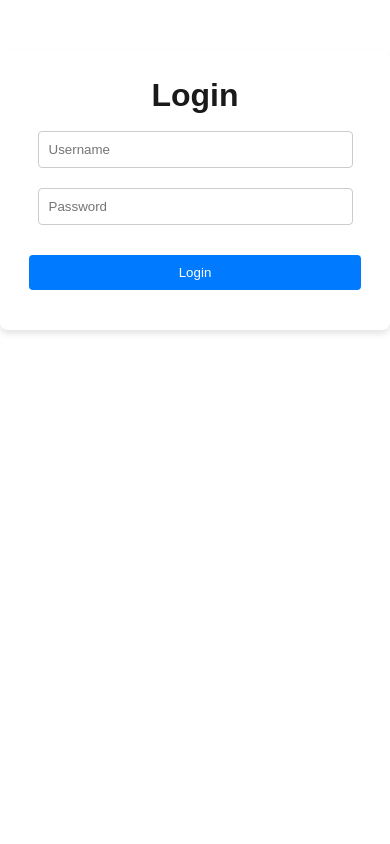
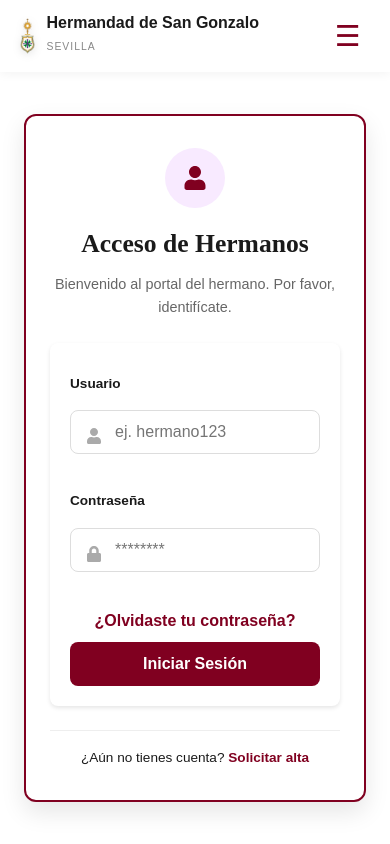
Before and after one commit to ignblabla/TFG, a React app in the folder frontend/: page /login in a window 390 px wide. Built offline with nearby package versions, Linux system fonts and the light colour scheme; the HTML template or start-up script is replaced by a standard one.

Commit message:
style: implement responsive design for login page
Adjust the login layout and form components to ensure a correct display across all screen sizes. This update includes media queries and CSS optimizations for mobile and tablet views.

```diff
--- a/frontend/src/components/Form.jsx
+++ b/frontend/src/components/Form.jsx
@@ -2,60 +2,145 @@ import { useState } from "react";
 import api from "../api";
 import { useNavigate } from "react-router-dom";
 import { ACCESS_TOKEN, REFRESH_TOKEN } from "../constants";
-import "../styles/Form.css"
+import "../styles/Form.css";
 import LoadingIndicator from "./LoadingIndicator";
+import { FaUser, FaLock } from "react-icons/fa";
+import logoEscudo from "../assets/escudo.png";
 
 function Form({ route, method }) {
     const [username, setUsername] = useState("");
     const [password, setPassword] = useState("");
     const [loading, setLoading] = useState(false);
+
+    const [menuOpen, setMenuOpen] = useState(false);
+
     const navigate = useNavigate();
 
-    const name = method === "login" ? "Login" : "Register";
+    const isLogin = method === "login";
+    const title = isLogin ? "Acceso de Hermanos" : "Registro de Hermano";
 
     const handleSubmit = async (e) => {
+        e.preventDefault();
         setLoading(true);
-        e.preventDefault();
-
         try {
-            const res = await api.post(route, { username, password })
-            if (method === "login") {
+            const res = await api.post(route, { username, password });
+            if (isLogin) {
                 localStorage.setItem(ACCESS_TOKEN, res.data.access);
                 localStorage.setItem(REFRESH_TOKEN, res.data.refresh);
-                navigate("/")
+                navigate("/");
             } else {
-                navigate("/login")
+                navigate("/login");
             }
         } catch (error) {
-            alert(error)
+            alert("Error en la autenticación: " + error);
         } finally {
-            setLoading(false)
+            setLoading(false);
         }
     };
 
     return (
-        <form onSubmit={handleSubmit} className="form-container">
-            <h1>{name}</h1>
+        <div className="site-wrapper">
+            <nav className="navbar">
+                <div className="logo-container">
+                    <img src={logoEscudo} alt="Escudo San Gonzalo" className="nav-logo" />
+                    <div className="logo-text">
+                        <h4>Hermandad de San Gonzalo</h4>
+                        <span>SEVILLA</span>
+                    </div>
+                </div>
+
+                <button className="menu-toggle" onClick={() => setMenuOpen(!menuOpen)}>
+                    {menuOpen ? "✕" : "☰"}
+                </button>
+
+                <ul className={`nav-links ${menuOpen ? "active" : ""}`}>
+                    <li><a href="#hermandad">Hermandad</a></li>
+                    <li><a href="#titulares">Titulares</a></li>
+                    <li><a href="#agenda">Agenda</a></li>
+                    <li><a href="#lunes-santo">Lunes Santo</a></li>
+                    <li><a href="#multimedia">Multimedia</a></li>
+                    <div className="nav-buttons-mobile">
+                        <button className="btn-outline">Acceso Hermano</button>
+                        <button className="btn-purple">Hazte Hermano</button>
+                    </div>
+                </ul>
+
+                <div className="nav-buttons-desktop">
+                    <button className="btn-outline">Acceso Hermano</button>
+                    <button className="btn-purple">Hazte Hermano</button>
+                </div>
+            </nav>
+
+            <main className="content-wrapper">
+                <div className="login-card">
+                    <div className="card-header-icon">
+                        <FaUser />
+                    </div>
+
+                    <h2 className="card-title">{title}</h2>
+                    <p className="card-subtitle">
+                        {isLogin
+                            ? "Bienvenido al portal del hermano. Por favor, identifícate."
+                            : "Completa los datos para darte de alta."}
+                    </p>
+
+                    <form onSubmit={handleSubmit}>
+                        <div className="input-group">
+                            <label htmlFor="username">Usuario</label>
+                            <div className="input-wrapper">
+                                <FaUser className="input-icon" />
                                 <input
-                className="form-input"
+                                    id="username"
                                     type="text"
                                     value={username}
                                     onChange={(e) => setUsername(e.target.value)}
-                placeholder="Username"
+                                    placeholder="ej. hermano123"
+                                    required
                                 />
+                            </div>
+                        </div>
+
+                        <div className="input-group">
+                            <label htmlFor="password">Contraseña</label>
+                            <div className="input-wrapper">
+                                <FaLock className="input-icon" />
                                 <input
-                className="form-input"
+                                    id="password"
                                     type="password"
                                     value={password}
                                     onChange={(e) => setPassword(e.target.value)}
-                placeholder="Password"
+                                    placeholder="********"
+                                    required
                                 />
+                            </div>
+                        </div>
+
+                        {isLogin && (
+                            <div className="forgot-password">
+                                <a href="#">¿Olvidaste tu contraseña?</a>
+                            </div>
+                        )}
+
                         {loading && <LoadingIndicator />}
-            <button className="form-button" type="submit">
-                {name}
+
+                        <button type="submit" className="btn-login" disabled={loading}>
+                            {isLogin ? "Iniciar Sesión" : "Registrarse"}
                         </button>
                     </form>
+
+                    <div className="card-footer">
+                        <p>
+                            {isLogin ? (
+                                <>¿Aún no tienes cuenta? <a href="/register">Solicitar alta</a></>
+                            ) : (
+                                <>¿Ya tienes cuenta? <a href="/login">Inicia sesión aquí</a></>
+                            )}
+                        </p>
+                    </div>
+                </div>
+            </main>
+        </div>
     );
 }
 
-export default Form
+export default Form;
--- a/frontend/src/styles/Form.css
+++ b/frontend/src/styles/Form.css
@@ -1,36 +1,215 @@
-.form-container {
-  display: flex;
-  flex-direction: column;
-  align-items: center;
-  justify-content: center;
-  margin: 50px auto;
-  padding: 20px;
-  border-radius: 8px;
-  box-shadow: 0 4px 6px rgba(0, 0, 0, 0.1);
-  max-width: 400px;
+/* =============================================
+   1. VARIABLES Y BASE
+   ============================================= */
+:root {
+    --burgundy-primary: #800020;
+    --burgundy-dark: #4d0013;
+    --burgundy-light: #f8eaff;
+    --bg-light: #f4f7f6;
+    --text-main: #333333;
+    --text-muted: #666666;
+    --white: #ffffff;
+    --card-shadow: 0 10px 25px rgba(0, 0, 0, 0.1);
+    --touch-target: 2.75rem; /* 44px */
+    --nav-height: 70px;
 }
 
-.form-input {
-  width: 90%;
-  padding: 10px;
-  margin: 10px 0;
-  border: 1px solid #ccc;
-  border-radius: 4px;
-  box-sizing: border-box;
+* {
+    box-sizing: border-box;
+    margin: 0;
+    padding: 0;
 }
 
-.form-button {
-  width: 95%;
-  padding: 10px;
-  margin: 20px 0;
-  background-color: #007bff;
-  color: white;
-  border: none;
-  border-radius: 4px;
-  cursor: pointer;
-  transition: background-color 0.2s ease-in-out;
+body {
+    font-family: 'Roboto', sans-serif;
+    background-color: var(--bg-light);
+    color: var(--text-main);
 }
 
-.form-button:hover {
-  background-color: #0056b3;
+.site-wrapper {
+    display: flex;
+    flex-direction: column;
+    min-height: 100vh;
 }
+
+
+
+/* =============================================
+   3. CONTENIDO Y FORMULARIO (Mobile First)
+   ============================================= */
+.content-wrapper {
+    flex: 1;
+    display: flex;
+    justify-content: center;
+    align-items: center;
+    padding: 1.5rem;
+}
+
+.login-card {
+    background-color: var(--white);
+    width: 100%;
+    max-width: 420px;
+    padding: 2rem 1.5rem;
+    border-radius: 12px;
+    box-shadow: var(--card-shadow);
+    border: 2px solid var(--burgundy-primary);
+    text-align: center;
+}
+
+.card-header-icon {
+    background: var(--burgundy-light);
+    color: var(--burgundy-primary);
+    width: 60px;
+    height: 60px;
+    margin: 0 auto 1rem;
+    display: flex;
+    justify-content: center;
+    align-items: center;
+    border-radius: 50%;
+    font-size: 1.5rem;
+}
+
+.card-title {
+    font-family: 'Bitter', serif;
+    font-size: 1.6rem;
+    margin-bottom: 0.5rem;
+}
+
+.card-subtitle {
+    font-size: 0.9rem;
+    color: var(--text-muted);
+    margin-bottom: 1.5rem;
+}
+
+.input-group {
+    text-align: left;
+    margin-bottom: 1.25rem;
+}
+
+.input-group label {
+    display: block;
+    font-size: 0.85rem;
+    font-weight: 600;
+    margin-bottom: 0.5rem;
+}
+
+.input-wrapper {
+    position: relative;
+    display: flex;
+    align-items: center;
+}
+
+.input-wrapper .input-icon {
+    position: absolute;
+    left: 1rem;
+    color: #aaa;
+}
+
+.input-wrapper input {
+    width: 100%;
+    height: var(--touch-target);
+    padding-left: 2.75rem;
+    border: 1px solid #ddd;
+    border-radius: 8px;
+    font-size: 1rem;
+    outline: none;
+}
+
+.input-wrapper input:focus {
+    border-color: var(--burgundy-primary);
+}
+
+.btn-login {
+    width: 100%;
+    height: var(--touch-target);
+    background-color: var(--burgundy-primary);
+    color: white;
+    border: none;
+    border-radius: 8px;
+    font-size: 1rem;
+    font-weight: 600;
+    cursor: pointer;
+    margin-top: 0.5rem;
+}
+
+.card-footer {
+    margin-top: 1.5rem;
+    padding-top: 1rem;
+    border-top: 1px solid #eee;
+    font-size: 0.85rem;
+}
+
+.card-footer a, .forgot-password a {
+    color: var(--burgundy-primary);
+    text-decoration: none;
+    font-weight: 600;
+}
+
+/* =============================================
+   4. MEDIA QUERIES - ANCHO (Desktop)
+   ============================================= */
+@media (min-width: 1024px) {
+    .menu-toggle, .nav-buttons-mobile {
+        display: none;
+    }
+
+    .nav-links {
+        display: flex;
+        position: static;
+        flex-direction: row;
+        width: auto;
+        box-shadow: none;
+        padding: 0;
+        gap: 20px;
+    }
+
+    .nav-links li {
+        border: none;
+    }
+
+    .nav-buttons-desktop {
+        display: flex;
+        gap: 10px;
+    }
+
+    .logo-text h4 {
+        font-size: 1.1rem;
+    }
+}
+
+/* =============================================
+   5. MEDIA QUERIES - ALTO (Scroll Fix)
+   ============================================= */
+@media (max-height: 800px) {
+    .navbar {
+        height: 60px;
+    }
+    .content-wrapper {
+        padding: 0.75rem;
+    }
+    .login-card {
+        padding: 1.25rem;
+    }
+    .card-header-icon {
+        width: 40px;
+        height: 40px;
+        font-size: 1rem;
+        margin-bottom: 0.5rem;
+    }
+    .card-title {
+        font-size: 1.3rem;
+    }
+    .card-subtitle, .input-group {
+        margin-bottom: 0.75rem;
+    }
+}
+
+@media (max-height: 650px) {
+    .card-header-icon {
+        display: none;
+    }
+    .card-footer {
+        margin-top: 0.5rem;
+        padding-top: 0.5rem;
+    }
+}
```
Lines whose indentation alone changed are shown as unchanged.
